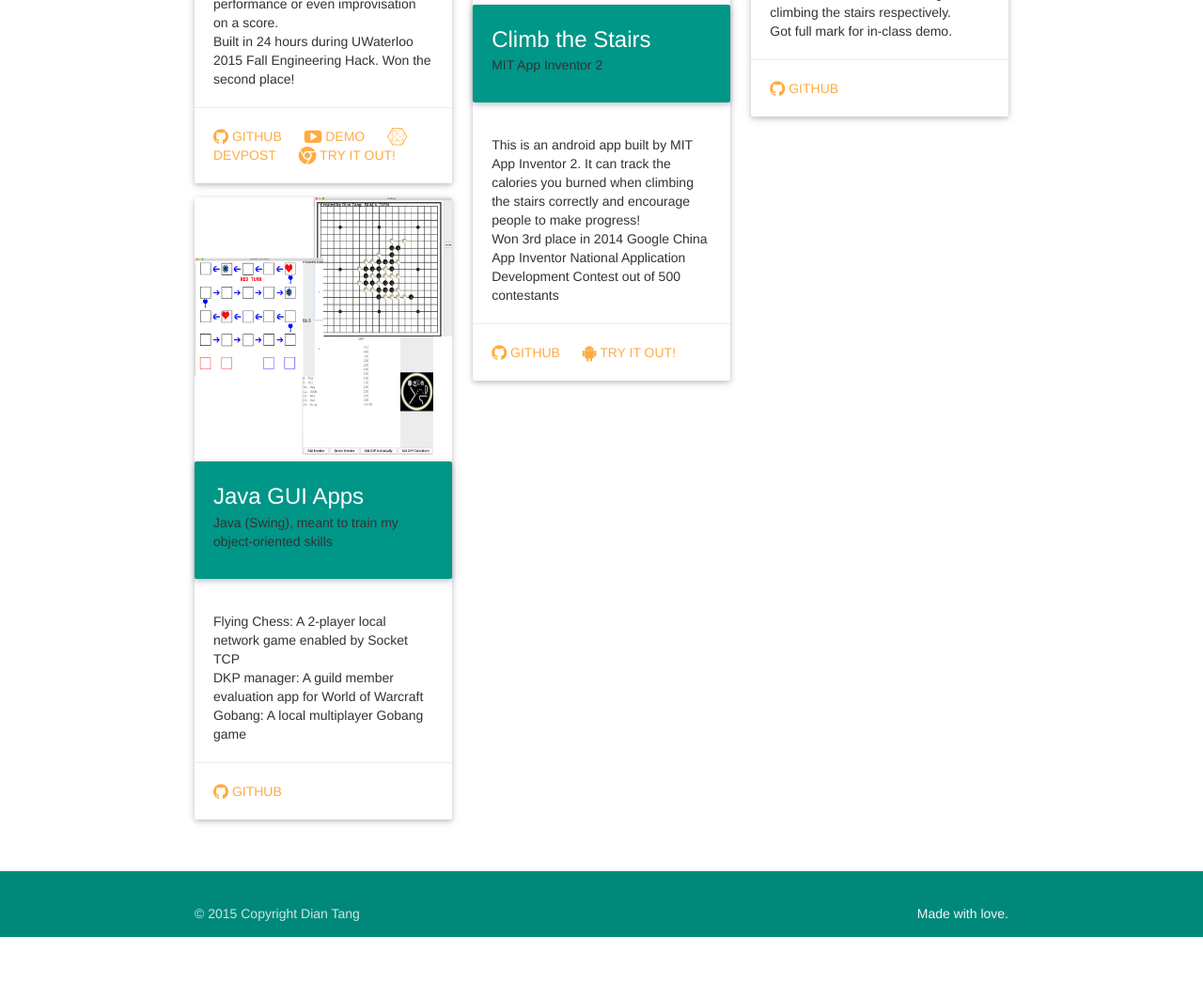
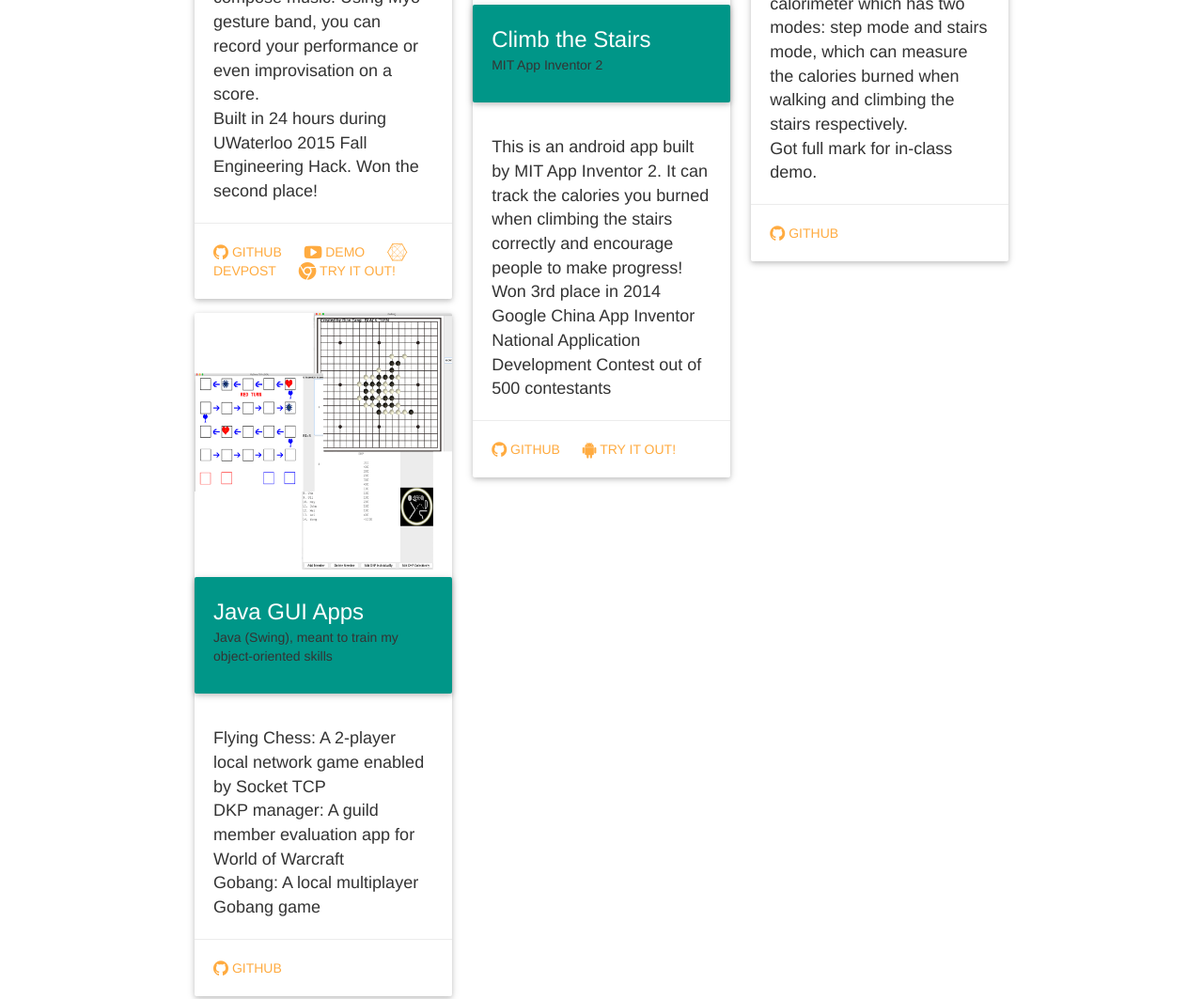
Before and after one commit to dean99dean/personal, a website: page views/index.html in a window 1280 px wide. Shown: the part 1351-2414 px from the top of the page at 94% size. Before the commit the page ends 2348 px from the top, so only its background shows below. Drawn offline with Linux system fonts and the light colour scheme; files that its build step writes are made by us from their sources; files whose address does not match are found by name.

Commit message:
modified font

```diff
--- a/public/stylesheets/style.css
+++ b/public/stylesheets/style.css
@@ -56,3 +56,7 @@
 .navbar{
     background-color: rgba(255,255,255,0.95);
 }
+
+.description {
+    font-size: 1.2rem;
+}
--- a/views/index.html
+++ b/views/index.html
@@ -77,7 +77,7 @@
                     <p>HTML CSS JS Angular Lua</p>
                 </div>
 
-                <div class="card-content">
+                <div class="card-content description">
                     <p>A revolutionary and extremely simple way to compose music. Using Myo gesture band, you can record your performance or even improvisation on a score.</p>
                     <strong>  Built in 24 hours during UWaterloo 2015 Fall Engineering Hack. Won the second place!</strong>
                 </div>
@@ -100,10 +100,10 @@
                         <p>Java (Swing), meant to train my object-oriented skills</p>
                     </div>
 
-                    <div class="card-content">
-                        <p>Flying Chess: A 2-player local network game enabled by Socket TCP</p>
-                        <p>DKP manager: A guild member evaluation app for World of Warcraft</p>
-                        <p>Gobang: A local multiplayer Gobang game</p>
+                    <div class="card-content description">
+                        <p><strong>Flying Chess:</strong> A 2-player local network game enabled by Socket TCP</p>
+                        <p><strong>DKP manager:</strong> A guild member evaluation app for World of Warcraft</p>
+                        <p><strong>Gobang:</strong> A local multiplayer Gobang game</p>
                     </div>
                     <div class="card-action">
                         <a href="https://github.com/tangdian/Java-Gui" target="_blank"><span class = "fa fa-lg fa-github"></span> GitHub</a>
@@ -126,10 +126,10 @@
                     <p>MIT App Inventor 2</p>
                 </div>
 
-                <div class="card-content">
-                    <p> This is an android app built by MIT App Inventor 2.
+                <div class="card-content description">
+                    <p > This is an android app built by MIT App Inventor 2.
                         It can track the calories you burned when climbing the stairs correctly and encourage people to make progress! </p>
-                    <strong>Won 3rd place in 2014 Google China App Inventor National Application Development Contest out of 500 contestants</strong>
+                    <strong >Won 3rd place in 2014 Google China App Inventor National Application Development Contest out of 500 contestants</strong>
                 </div>
                 <div class="card-action">
                     <a href="http://www.github.com/tangdian/Climb_the_Stairs" target="_blank"><span class = "fa fa-lg fa-github"></span> GitHub</a>
@@ -150,8 +150,8 @@
                     <p>C programming</p>
                 </div>
 
-                <div class="card-content">
-                    <p> This is a SE 101 course project based on Texas Instruments Tiva C Series Launchpad and Orbit Booster pack.
+                <div class="card-content description">
+                    <p > This is a SE 101 course project based on Texas Instruments Tiva C Series Launchpad and Orbit Booster pack.
                         We built a calorimeter which has two modes: step mode and stairs mode, which can measure the calories burned when walking and climbing the stairs respectively.</p>
                     <strong>Got full mark for in-class demo.</strong>
                 </div>
```
Also changed, not shown: views/drum_description.html (+2 -1 lines).
